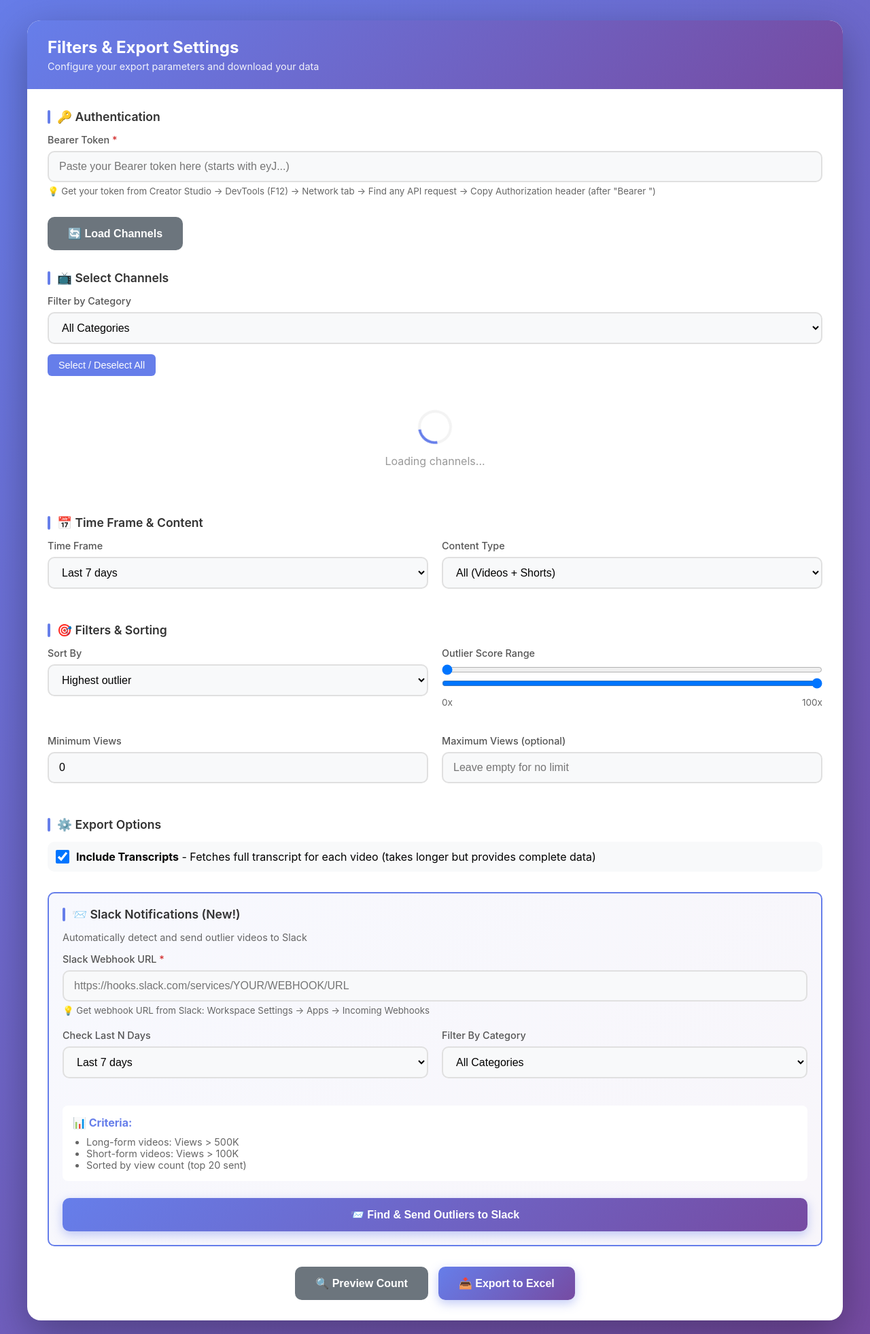
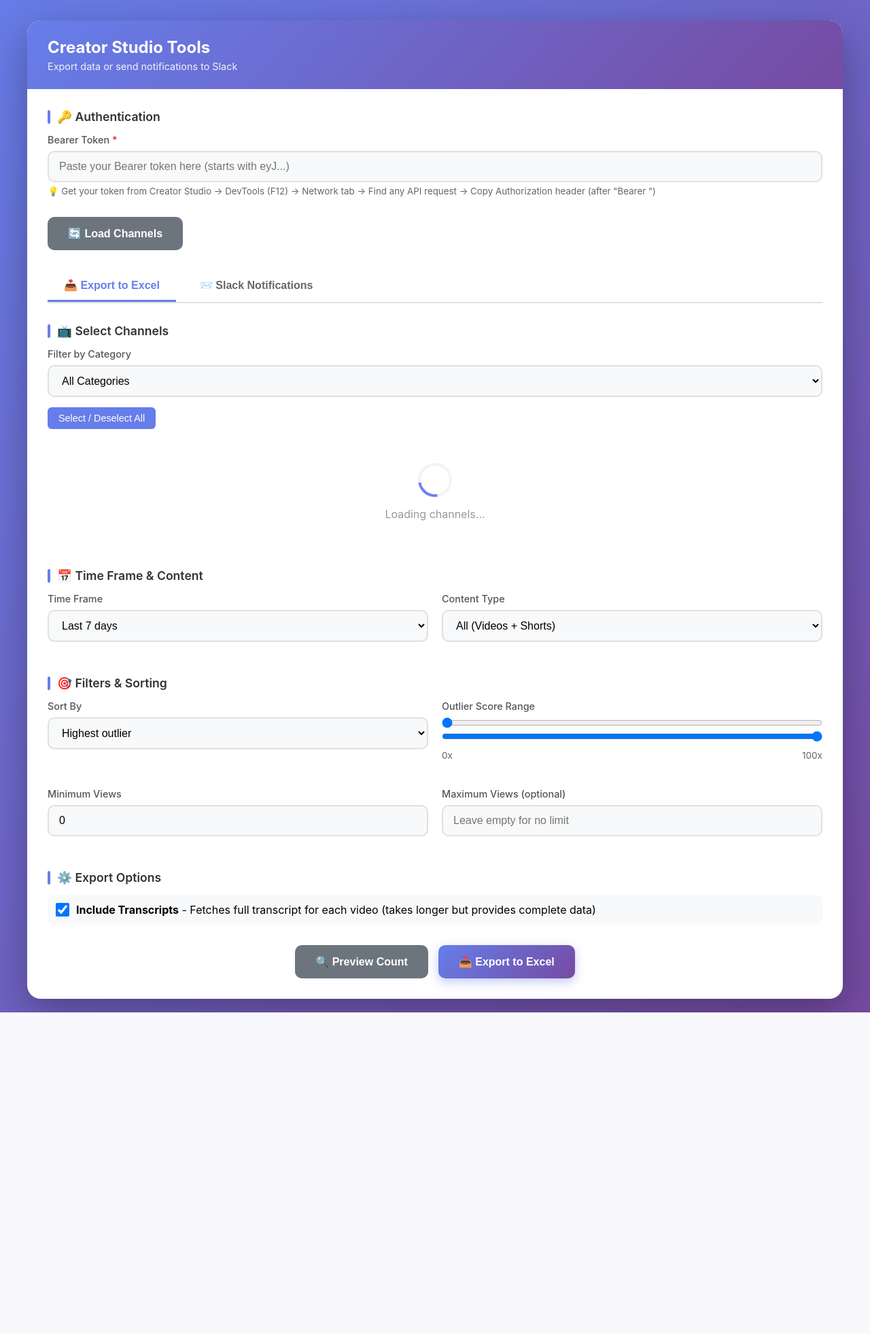
Before and after one commit to guptanoor1306/creator-studio-database, a Flask app: page / in a window 1280 px wide. Shown: the part 100-2062 px from the top of the page at 68% size. After the commit the page ends 1589 px from the top, so only its background shows below. Run offline with Flask 3, Linux system fonts and the light colour scheme; some libraries are stand-ins or nearby versions.

Commit message:
feat: Add customizable thresholds and tab UI for better organization
- Add tab interface: separate 'Export to Excel' and 'Slack Notifications' tabs
- Add threshold inputs for long-form (default 500K) and shorts (default 100K)
- Users can now customize view thresholds directly in the UI
- Backend accepts and uses custom threshold values
- Cleaner UI organization with better separation of features
- Update Slack section to show how the system works

Co-authored-by: Cursor <cursoragent@cursor.com>

```diff
--- a/app.py
+++ b/app.py
@@ -504,6 +504,8 @@ def send_to_slack():
         slack_webhook_url = data.get('slackWebhookUrl', '')
         days_back = int(data.get('daysBack', 7))
         category_filter = data.get('categoryFilter', 'all')
+        long_form_threshold = int(data.get('longFormThreshold', 500000))
+        shorts_threshold = int(data.get('shortsThreshold', 100000))
 
         if not bearer_token:
             return jsonify({'success': False, 'error': 'Bearer token is required'}), 400
@@ -514,6 +516,8 @@ def send_to_slack():
         print(f"✅ Configuration:")
         print(f"   Days back: {days_back}")
         print(f"   Category filter: {category_filter}")
+        print(f"   Long-form threshold: {long_form_threshold:,}")
+        print(f"   Shorts threshold: {shorts_threshold:,}")
 
         # Calculate date range
         end_date = datetime.now()
@@ -552,7 +556,7 @@ def send_to_slack():
         high_performing_videos = []
         high_performing_shorts = []
 
-        # Long-form: views > 500K
+        # Long-form: views > custom threshold
         for video in videos:
             views = int(video.get('views', video.get('view_count', 0)) or 0)
             video_category = video.get('category', '')
@@ -563,7 +567,7 @@ def send_to_slack():
                     continue
 
             # Check if views meet threshold
-            if views >= 500000:
+            if views >= long_form_threshold:
                 high_performing_videos.append({
                     'title': video.get('title', 'Untitled'),
                     'channel': video.get('channel_name', 'Unknown'),
@@ -575,7 +579,7 @@ def send_to_slack():
                     'type': 'Long-form'
                 })
 
-        # Shorts: views > 100K
+        # Shorts: views > custom threshold
         for video in shorts:
             views = int(video.get('views', video.get('view_count', 0)) or 0)
             video_category = video.get('category', '')
@@ -586,7 +590,7 @@ def send_to_slack():
                     continue
 
             # Check if views meet threshold
-            if views >= 100000:
+            if views >= shorts_threshold:
                 high_performing_shorts.append({
                     'title': video.get('title', 'Untitled'),
                     'channel': video.get('channel_name', 'Unknown'),
--- a/templates/index.html
+++ b/templates/index.html
@@ -488,6 +488,44 @@
         .category-action-btn.deselect:hover {
             background: #5a6268;
         }
+
+        /* Tab Styles */
+        .tabs {
+            display: flex;
+            gap: 10px;
+            margin-bottom: 30px;
+            border-bottom: 2px solid #e0e0e0;
+        }
+
+        .tab-button {
+            padding: 12px 24px;
+            background: none;
+            border: none;
+            border-bottom: 3px solid transparent;
+            font-size: 1rem;
+            font-weight: 600;
+            color: #666;
+            cursor: pointer;
+            transition: all 0.3s;
+        }
+
+        .tab-button:hover {
+            color: #667eea;
+            background: rgba(102, 126, 234, 0.05);
+        }
+
+        .tab-button.active {
+            color: #667eea;
+            border-bottom-color: #667eea;
+        }
+
+        .tab-content {
+            display: none;
+        }
+
+        .tab-content.active {
+            display: block;
+        }
     </style>
 </head>
 <body>
@@ -499,8 +537,8 @@
 
         <div class="main-card">
             <div class="card-header">
-                <h2>Filters & Export Settings</h2>
-                <p>Configure your export parameters and download your data</p>
+                <h2>Creator Studio Tools</h2>
+                <p>Export data or send notifications to Slack</p>
             </div>
 
             <div class="card-body">
@@ -520,6 +558,15 @@
                         🔄 Load Channels
                     </button>
                 </div>
+
+                <!-- Tabs -->
+                <div class="tabs">
+                    <button class="tab-button active" onclick="switchTab('export')">📥 Export to Excel</button>
+                    <button class="tab-button" onclick="switchTab('slack')">📨 Slack Notifications</button>
+                </div>
+
+                <!-- Export Tab -->
+                <div id="exportTab" class="tab-content active">
 
                 <!-- Channels Selection -->
                 <div class="section">
@@ -626,11 +673,46 @@
                     </label>
                 </div>
 
-                <!-- Slack Notifications -->
-                <div class="section" style="background: linear-gradient(135deg, rgba(102, 126, 234, 0.05) 0%, rgba(118, 75, 162, 0.05) 100%); padding: 20px; border-radius: 10px; border: 2px solid #667eea;">
-                    <div class="section-title">📨 Slack Notifications (New!)</div>
+                <!-- Preview Info -->
+                <div id="previewInfo" class="preview-info">
+                    <div class="preview-stats">
+                        <div class="stat-box">
+                            <div class="stat-value" id="previewCount">0</div>
+                            <div class="stat-label">Videos Found</div>
+                        </div>
+                        <div class="stat-box">
+                            <div class="stat-value" id="previewRange">-</div>
+                            <div class="stat-label">Date Range</div>
+                        </div>
+                    </div>
+                </div>
+
+                <!-- Actions -->
+                <div class="actions">
+                    <button class="btn btn-secondary" onclick="previewExport()">
+                        🔍 Preview Count
+                    </button>
+                    <button class="btn btn-primary" onclick="exportData()" id="exportBtn">
+                        📥 Export to Excel
+                    </button>
+                </div>
+
+                <!-- Loading -->
+                <div id="loading" class="loading">
+                    <div class="spinner"></div>
+                    <p id="loadingText">Processing your request...</p>
+                </div>
+
+                </div>
+                <!-- End Export Tab -->
+
+                <!-- Slack Tab -->
+                <div id="slackTab" class="tab-content">
+
+                <div class="section">
+                    <div class="section-title">📨 Slack Notifications</div>
                     <p style="color: #666; font-size: 0.9rem; margin-bottom: 15px;">
-                        Automatically detect and send outlier videos to Slack
+                        Automatically send high-performing videos to Slack
                     </p>
 
                     <div class="form-group">
@@ -665,49 +747,42 @@
                         </div>
                     </div>
 
+                    <div class="form-row">
+                        <div class="form-group">
+                            <label class="form-label">Long-form Threshold (Views)</label>
+                            <input type="number" id="slackLongFormThreshold" class="form-control" value="500000" min="0" step="10000" placeholder="500000">
+                            <small style="color: #666; display: block; margin-top: 5px;">
+                                Videos with views above this will be sent
+                            </small>
+                        </div>
+
+                        <div class="form-group">
+                            <label class="form-label">Shorts Threshold (Views)</label>
+                            <input type="number" id="slackShortsThreshold" class="form-control" value="100000" min="0" step="10000" placeholder="100000">
+                            <small style="color: #666; display: block; margin-top: 5px;">
+                                Shorts with views above this will be sent
+                            </small>
+                        </div>
+                    </div>
+
                     <div style="background: white; padding: 15px; border-radius: 8px; margin: 15px 0;">
-                        <strong style="color: #667eea;">📊 Criteria:</strong>
+                        <strong style="color: #667eea;">📊 How it works:</strong>
                         <ul style="margin: 10px 0 0 20px; color: #666; font-size: 0.9rem;">
-                            <li>Long-form videos: Views > 500K</li>
-                            <li>Short-form videos: Views > 100K</li>
-                            <li>Sorted by view count (top 20 sent)</li>
+                            <li>Fetches videos from the selected time range</li>
+                            <li>Filters by your category selection</li>
+                            <li>Applies view thresholds you set above</li>
+                            <li>Sends top 20 highest-performing videos to Slack</li>
                         </ul>
                     </div>
 
                     <button class="btn btn-primary" onclick="sendToSlack()" id="slackBtn" style="width: 100%; margin-top: 10px;">
-                        📨 Find & Send Outliers to Slack
+                        📨 Find & Send to Slack
                     </button>
                 </div>
 
-                <!-- Preview Info -->
-                <div id="previewInfo" class="preview-info">
-                    <div class="preview-stats">
-                        <div class="stat-box">
-                            <div class="stat-value" id="previewCount">0</div>
-                            <div class="stat-label">Videos Found</div>
-                        </div>
-                        <div class="stat-box">
-                            <div class="stat-value" id="previewRange">-</div>
-                            <div class="stat-label">Date Range</div>
-                        </div>
-                    </div>
                 </div>
+                <!-- End Slack Tab -->
 
-                <!-- Actions -->
-                <div class="actions">
-                    <button class="btn btn-secondary" onclick="previewExport()">
-                        🔍 Preview Count
-                    </button>
-                    <button class="btn btn-primary" onclick="exportData()" id="exportBtn">
-                        📥 Export to Excel
-                    </button>
-                </div>
-
-                <!-- Loading -->
-                <div id="loading" class="loading">
-                    <div class="spinner"></div>
-                    <p id="loadingText">Processing your request...</p>
-                </div>
             </div>
         </div>
     </div>
@@ -1060,6 +1135,8 @@
             const slackWebhookUrl = document.getElementById('slackWebhookUrl').value.trim();
             const daysBack = document.getElementById('slackDaysBack').value;
             const categoryFilter = document.getElementById('slackCategoryFilter').value;
+            const longFormThreshold = parseInt(document.getElementById('slackLongFormThreshold').value) || 500000;
+            const shortsThreshold = parseInt(document.getElementById('slackShortsThreshold').value) || 100000;
 
             if (!bearerToken) {
                 showAlert('Please enter your Bearer token first', 'error');
@@ -1090,7 +1167,9 @@
                         bearerToken: bearerToken,
                         slackWebhookUrl: slackWebhookUrl,
                         daysBack: parseInt(daysBack),
-                        categoryFilter: categoryFilter
+                        categoryFilter: categoryFilter,
+                        longFormThreshold: longFormThreshold,
+                        shortsThreshold: shortsThreshold
                     })
                 });
 
@@ -1106,7 +1185,28 @@
                 showAlert('Error: ' + error.message, 'error');
             } finally {
                 slackBtn.disabled = false;
-                slackBtn.textContent = '📨 Find & Send Outliers to Slack';
+                slackBtn.textContent = '📨 Find & Send to Slack';
+            }
+        }
+
+        function switchTab(tabName) {
+            // Hide all tabs
+            document.querySelectorAll('.tab-content').forEach(tab => {
+                tab.classList.remove('active');
+            });
+
+            // Remove active class from all buttons
+            document.querySelectorAll('.tab-button').forEach(btn => {
+                btn.classList.remove('active');
+            });
+
+            // Show selected tab
+            if (tabName === 'export') {
+                document.getElementById('exportTab').classList.add('active');
+                document.querySelectorAll('.tab-button')[0].classList.add('active');
+            } else if (tabName === 'slack') {
+                document.getElementById('slackTab').classList.add('active');
+                document.querySelectorAll('.tab-button')[1].classList.add('active');
             }
         }
     </script>
```
